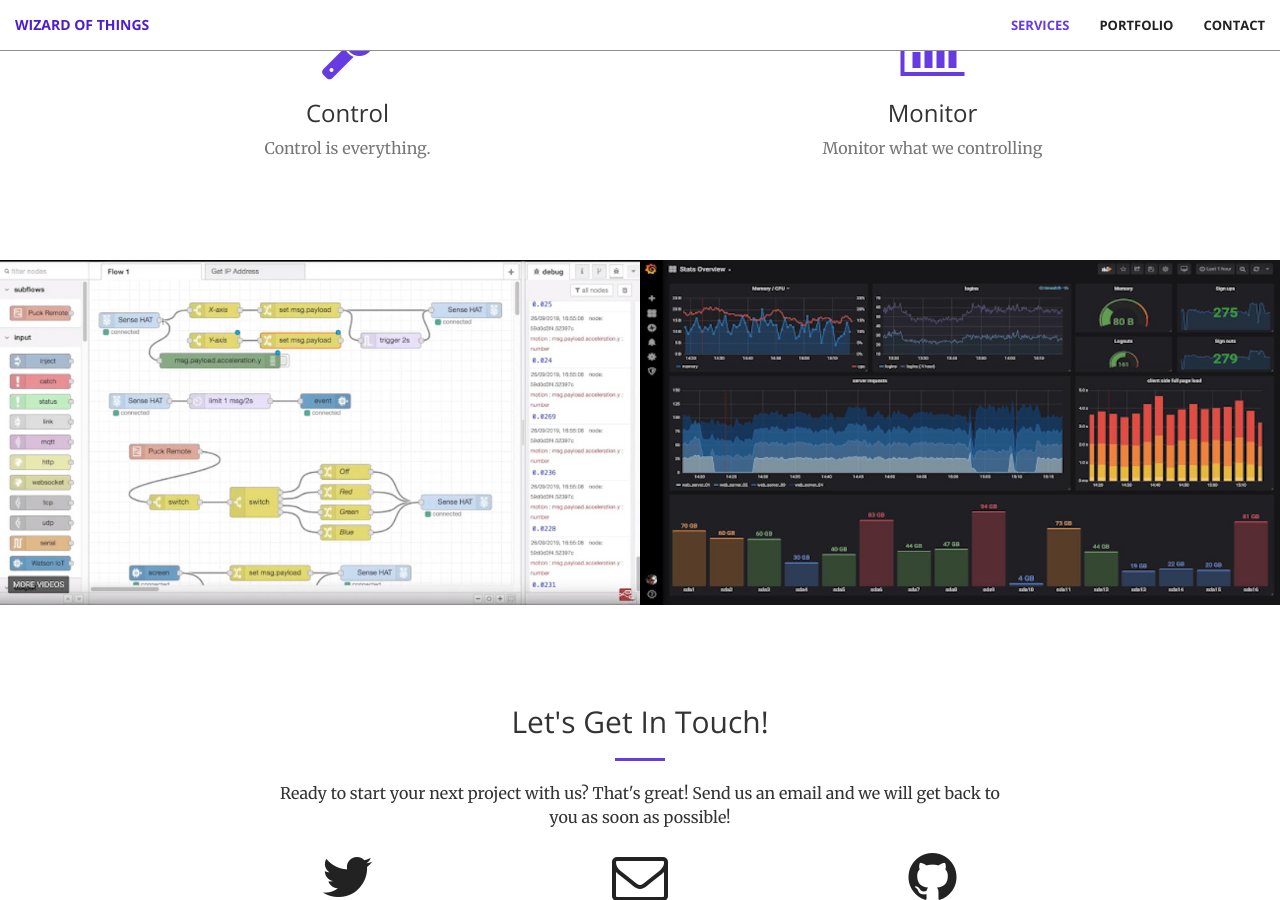
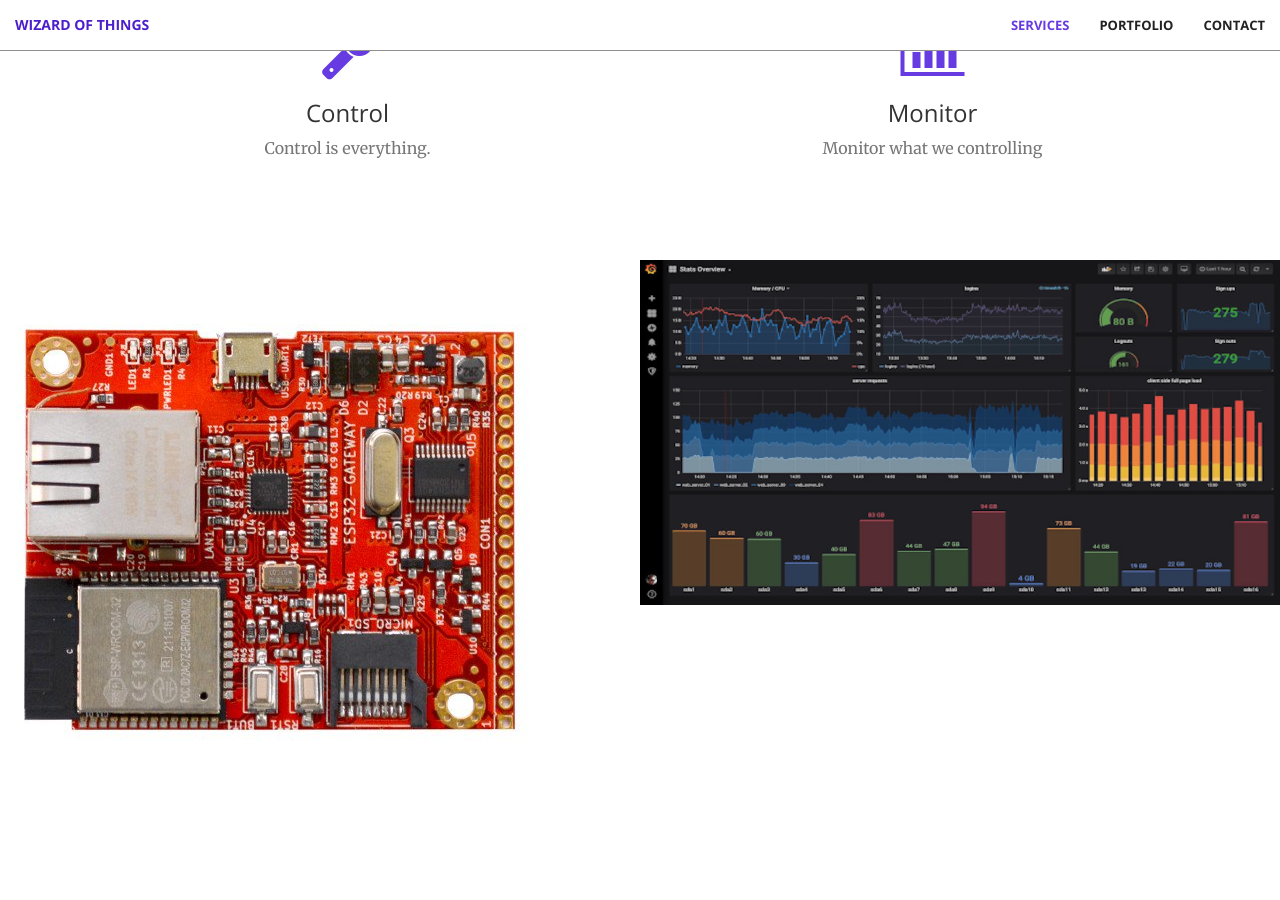
Before and after one commit to wizard-of-things/jekyll-landing-page, a Jekyll site: the page built from index.html, in a window 1280 px wide and 900 px high, scrolled down 1072 px. Built offline with Jekyll 4.4.1, drawn with Linux system fonts in a browser that asks for light colours.

Commit message:
Added esp32 gateway

```diff
--- a/_includes/portfolio.html
+++ b/_includes/portfolio.html
@@ -2,8 +2,8 @@
     <div class="container-fluid">
         <div class="row no-gutter">
             <div class="col-lg-6 col-sm-12">
-                <a href="https://wizard-of-things.github.io/project1" class="portfolio-box">
-                    <img src="img/portfolio/nodered-control_825_444.jpg" class="img-responsive" alt="">
+                <a href="https://wizard-of-things.github.io/esp32gateway" class="portfolio-box">
+                    <img src="img/portfolio/esp32gateway.jpg" class="img-responsive" alt="">
                 </a>
             </div>
             <div class="col-lg-6 col-sm-12">
```
Also changed, not shown: img/portfolio/esp32gateway.jpg (added).
